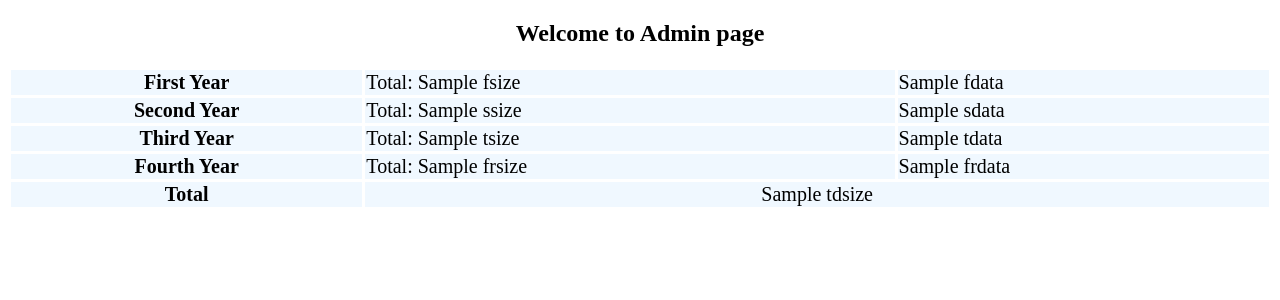
After one commit to vishnu630/checkme, a Python web app: template templates/adminsuc.html in a window 1280 px wide. The commit adds this page. Shown: the top 300 px of the page. Run offline with Jinja, Linux system fonts and the light colour scheme; the template is opened without the code that fills it: most values are stand-ins (such as "Sample title", 1, 10 or a date in 2020).

Commit message:
v22 commit

```diff
--- /dev/null
+++ b/templates/adminsuc.html
@@ -0,0 +1,70 @@
+<!DOCTYPE html>
+<html lang="en">
+<head>
+    <meta name="google-site-verification" content="yvF7XLG_qSMm67vKZjdTbkHaoz8B4CG41SBSxVswoAQ" />
+    <meta charset="UTF-8">
+    <meta http-equiv="refresh" content="5">
+    <meta name="keywords" content="Attendance, nbkristattendance, nbkrist, nbkr, attnbkr, attnbkrist">
+    <meta name="description" content="Check Your Attendance here.">
+    <meta name="viewport" content="width=device-width, initial-scale=1.0 user-scalable=no">
+    <link rel="apple-touch-icon" sizes="180x180" href="/static/apple-touch-icon.png">
+    <link rel="icon" type="image/x-icon" sizes="32x32" href="/static/favicon-32x32.png">
+    <link rel="icon" type="image/x-icon" sizes="16x16" href="/static/favicon-16x16.png">
+    <link rel="manifest" href="/site.webmanifest">
+    <title>Att | Admin</title>
+</head>
+<style>
+        table{
+        padding:30px;
+        background-color: aliceblue;
+        font-size: 20px;
+            border: 1px;
+            width: 100%;
+
+    }
+        table, th, td {
+  border: 3px solid white;
+  border-collapse: collapse;
+}
+
+</style>
+<body>
+<h2 style="text-align: center">Welcome to Admin page</h2>
+<table>
+    <tr>
+        <th>First Year</th>
+        <td>Total: {{ fsize }}</td>
+        <td>{{ fdata }}</td>
+
+    </tr>
+
+    <tr>
+        <th>Second Year</th>
+        <td>Total: {{ ssize }}</td>
+        <td>{{ sdata }}</td>
+    </tr>
+
+    <tr>
+        <th>Third Year</th>
+        <td>Total: {{ tsize }}</td>
+
+        <td>{{ tdata }}</td>
+    </tr>
+
+    <tr>
+        <th>Fourth Year</th>
+        <td>Total: {{ frsize }}</td>
+        <td>{{ frdata }}</td>
+    </tr>
+    <tr>
+        <th>
+            Total
+        </th>
+        <td colspan="2" style="text-align: center;">
+            {{ tdsize }}
+        </td>
+    </tr>
+</table>
+
+</body>
+</html>
--- a/templates/home.html
+++ b/templates/home.html
@@ -101,7 +101,7 @@ button{
     </label>
     <button id="button" title="Get attendance" onclick="mysubmit();">Show</button>
     <p>Your Attendance Till Now : <b>{{ att }}</b> </p>
-    <marquee behavior="scroll" direction="left" style="font-weight: bolder">{{ info }}</marquee>
+    <marquee behavior="scroll" direction="left" style="font-weight: bolder">{{ info }}<a style="text-decoration: none" href = "mailto:attnbkrist@gmail.com?subject = Feedback&body = Message">{{ fdlink }}</a></marquee>
 </form>
 
 <script type="text/javascript">
```
Also changed, not shown: app.py (+59 -7 lines), templates/admin.html (added, +60 -0 lines).
